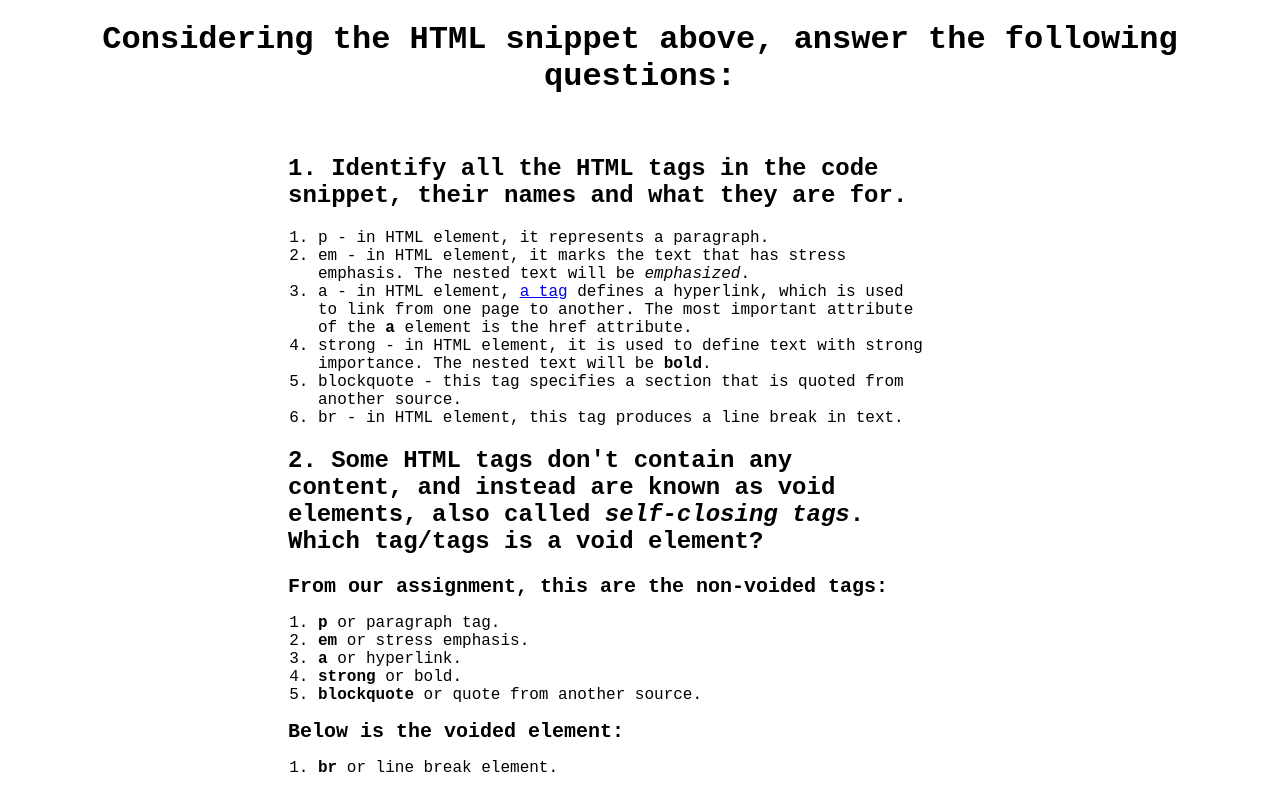
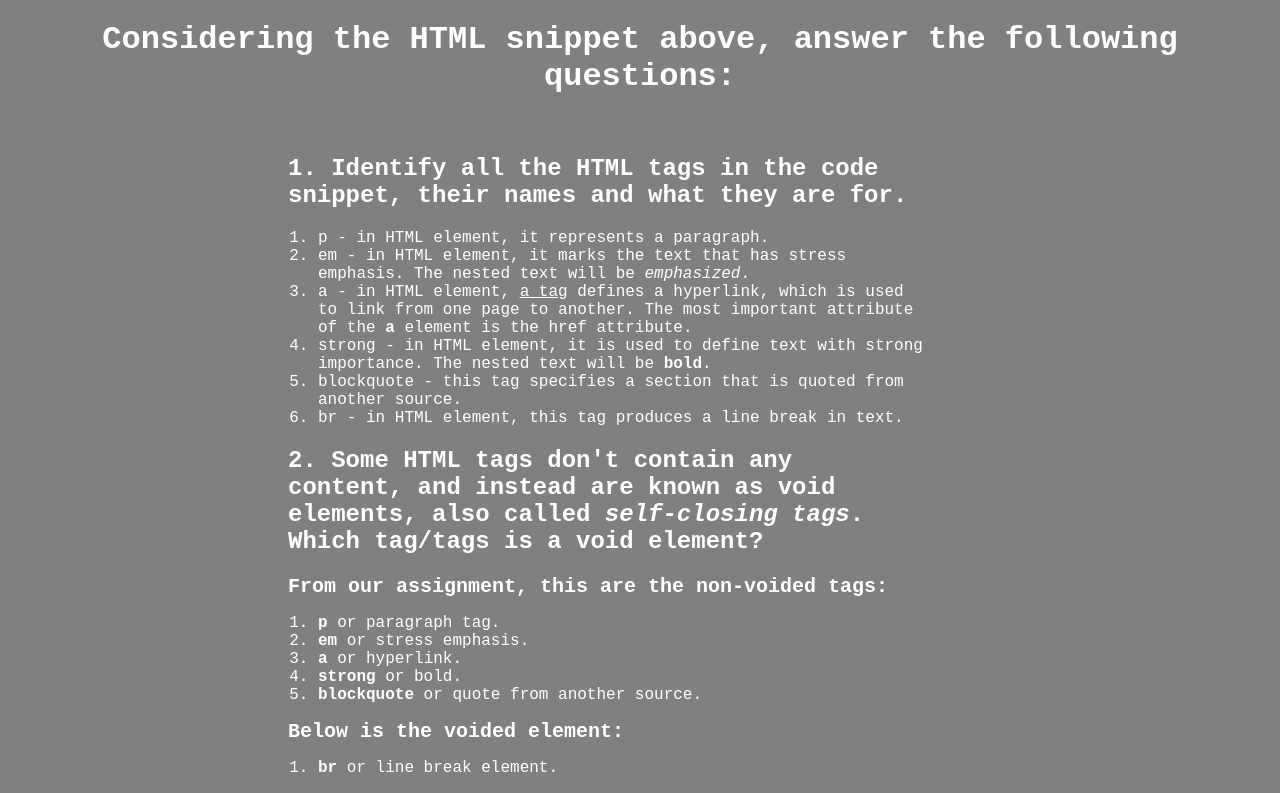
Before and after one commit to PaulKodes/assignment, a plain HTML site: page index.html in a window 1280 px wide. Shown: the top 793 px of the page. Drawn offline with Linux system fonts and the light colour scheme.

Commit message:
just changed the color of index. lol

```diff
--- a/index.html
+++ b/index.html
@@ -8,6 +8,8 @@
     <style>
         * {
             font-family: 'Courier New', Courier, monospace;
+            background-color: gray;
+            color: white;
         }
         h1 {
             text-align: center;
@@ -32,8 +34,9 @@
 </head>
 <body>
     <div class="title">
+        <div>
         <h1>Considering the HTML snippet above, answer the following questions:</h1><br/>
-
+        </div>
         <div class="question">
             <h2>1. Identify all the HTML tags in the code snippet, their names and what they are for.</h2>
             <ol>
```
